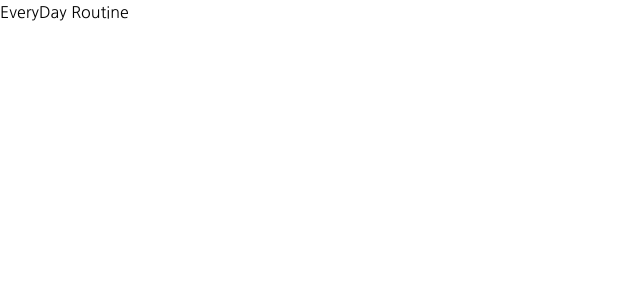
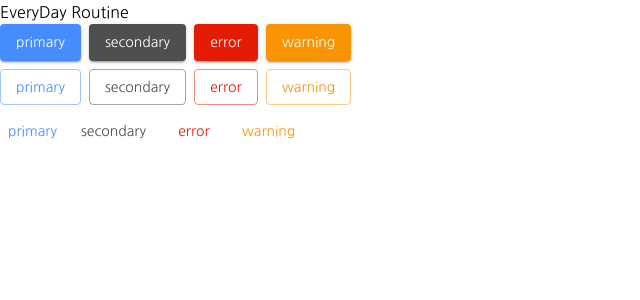
Before and after one commit to proj-routine/everyday, a Next.js app in the folder everyday-fe/: page / in a window 1280 px wide. Shown: the top 300 px of the page, without its empty margins (0-640 px from the left). Built offline with nearby package versions, Linux system fonts and the light colour scheme.

Commit message:
Add mui theme

```diff
--- a/everyday-fe/src/pages/_app.tsx
+++ b/everyday-fe/src/pages/_app.tsx
@@ -1,9 +1,17 @@
 import '@styles/index.css';
 
+import { ThemeProvider } from '@mui/material';
+import { theme } from '@styles/theme';
 import type { AppProps } from 'next/app';
 
 function MyApp({ Component, pageProps }: AppProps) {
-  return <Component {...pageProps} />;
+  return (
+    <>
+      <ThemeProvider theme={theme}>
+        <Component {...pageProps} />
+      </ThemeProvider>
+    </>
+  );
 }
 
 export default MyApp;
--- a/everyday-fe/src/pages/index.tsx
+++ b/everyday-fe/src/pages/index.tsx
@@ -1,7 +1,49 @@
+import { Button, Stack } from '@mui/material';
 import type { NextPage } from 'next';
 
 const Home: NextPage = () => {
-  return <h1>EveryDay Routine</h1>;
+  return (
+    <>
+      <h1>EveryDay Routine</h1>
+
+      <Stack spacing={2}>
+        <Stack direction="row" spacing={2}>
+          <Button color="primary">primary</Button>
+          <Button color="secondary">secondary</Button>
+          <Button color="error">error</Button>
+          <Button color="warning">warning</Button>
+        </Stack>
+        <Stack direction="row" spacing={2}>
+          <Button variant="outlined" color="primary">
+            primary
+          </Button>
+          <Button variant="outlined" color="secondary">
+            secondary
+          </Button>
+          <Button variant="outlined" color="error">
+            error
+          </Button>
+          <Button variant="outlined" color="warning">
+            warning
+          </Button>
+        </Stack>
+        <Stack direction="row" spacing={2}>
+          <Button variant="text" color="primary">
+            primary
+          </Button>
+          <Button variant="text" color="secondary">
+            secondary
+          </Button>
+          <Button variant="text" color="error">
+            error
+          </Button>
+          <Button variant="text" color="warning">
+            warning
+          </Button>
+        </Stack>
+      </Stack>
+    </>
+  );
 };
 
 export default Home;
--- /dev/null
+++ b/everyday-fe/src/styles/theme.ts
@@ -0,0 +1,41 @@
+import { createTheme, ThemeOptions } from '@mui/material';
+
+export const theme: ThemeOptions = createTheme({
+  spacing: 4,
+  palette: {
+    primary: {
+      main: '#478cff',
+    },
+    secondary: {
+      main: '#4f4f4f',
+      contrastText: '#ffffff',
+    },
+    error: {
+      main: '#e41b05',
+    },
+    warning: {
+      main: '#f99405',
+      contrastText: '#ffffff',
+    },
+    text: {
+      primary: '#333333',
+    },
+    background: {
+      default: '#f5f5f5',
+    },
+  },
+  typography: {
+    button: {
+      textTransform: 'none', // 이거 없음 영어 다 대문자로 됨.
+    },
+    fontFamily: ['Nanum Gothic', 'sans-serif'].join(','),
+  },
+  components: {
+    MuiButton: {
+      defaultProps: {
+        variant: 'contained',
+        disableRipple: true,
+      },
+    },
+  },
+});
```
